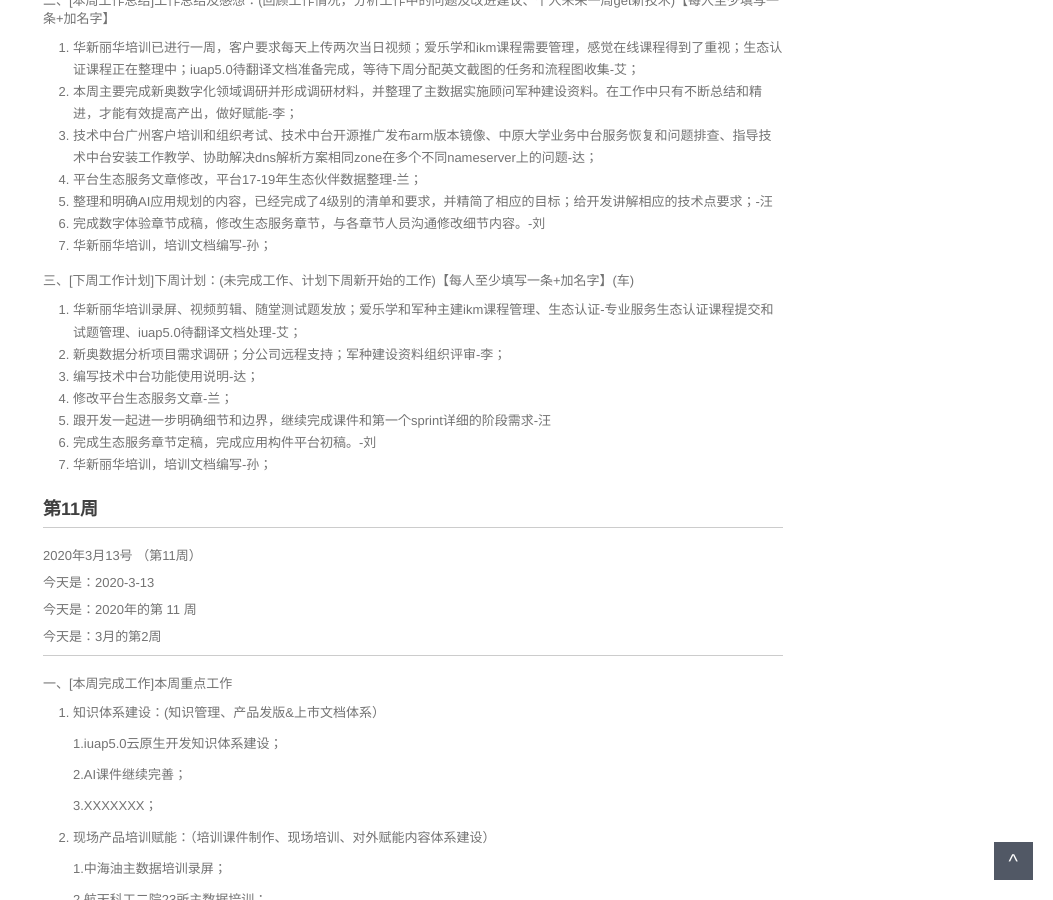
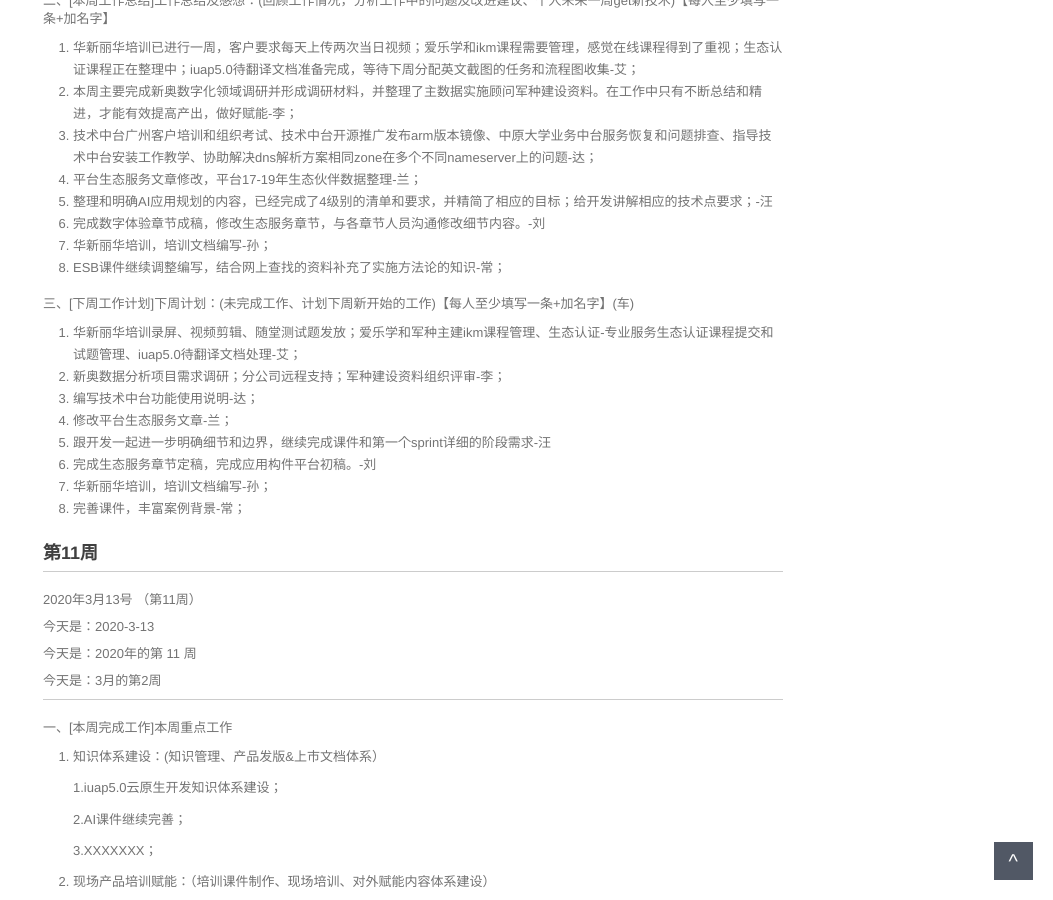
Before and after one commit to walllFlower/blog, a Jekyll site: the page built from 2020-02-28-day_report.md, in a window 1280 px wide and 900 px high, scrolled down 1359 px. Shown: the whole window, without its empty margins (227-1280 px from the left). Built offline with Jekyll 4.4.1, drawn with Linux system fonts in a browser that asks for light colours; comment, search, counter and statistics services are not loaded.

Commit message:
Update 2020-02-28-day_report.md

```diff
--- a/2020-02-28-day_report.md
+++ b/2020-02-28-day_report.md
@@ -86,6 +86,7 @@ categories: 技术运营工作周报
 5. 整理和明确AI应用规划的内容，已经完成了4级别的清单和要求，并精简了相应的目标；给开发讲解相应的技术点要求；-汪
 6. 完成数字体验章节成稿，修改生态服务章节，与各章节人员沟通修改细节内容。-刘
 7. 华新丽华培训，培训文档编写-孙；
+8. ESB课件继续调整编写，结合网上查找的资料补充了实施方法论的知识-常；
 
 三、[下周工作计划]下周计划：(未完成工作、计划下周新开始的工作)【每人至少填写一条+加名字】(车)
 
@@ -96,6 +97,7 @@ categories: 技术运营工作周报
 5. 跟开发一起进一步明确细节和边界，继续完成课件和第一个sprint详细的阶段需求-汪
 6. 完成生态服务章节定稿，完成应用构件平台初稿。-刘
 7. 华新丽华培训，培训文档编写-孙；
+8. 完善课件，丰富案例背景-常；
 
 
 
```
